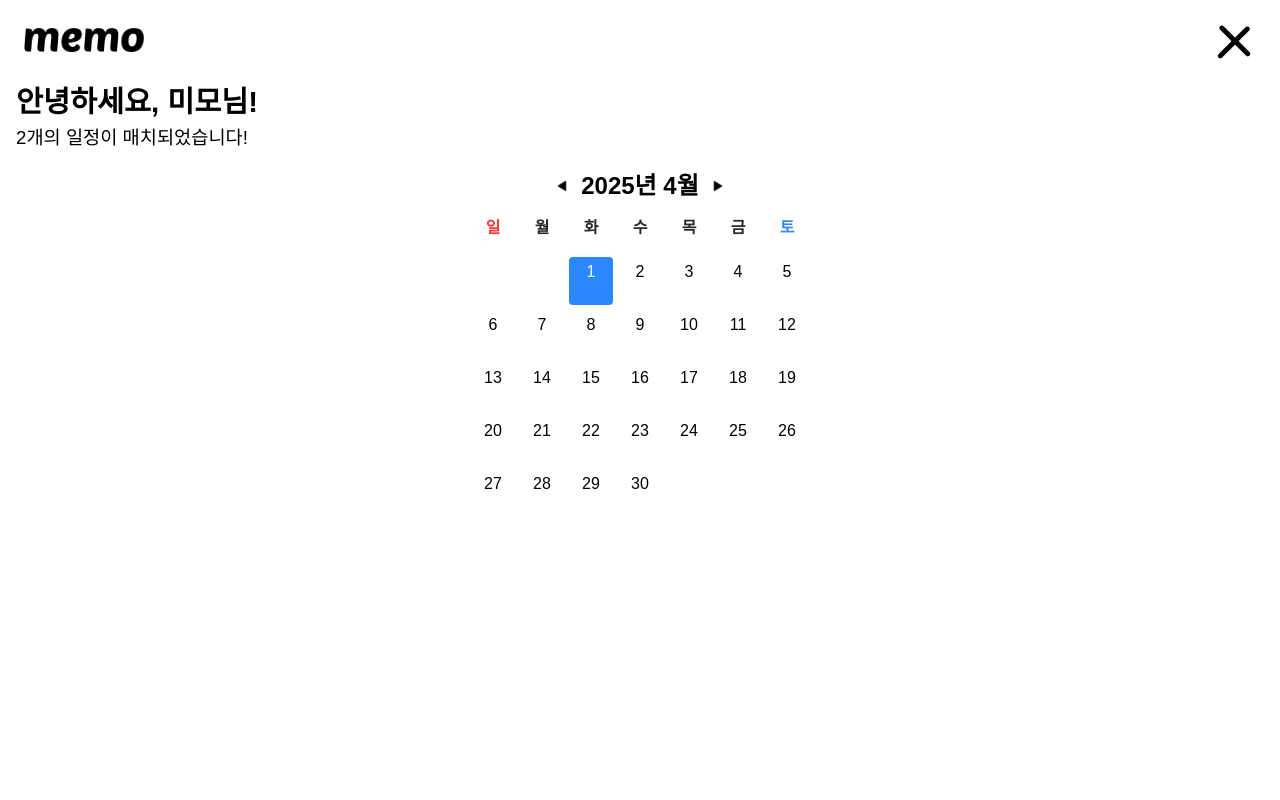
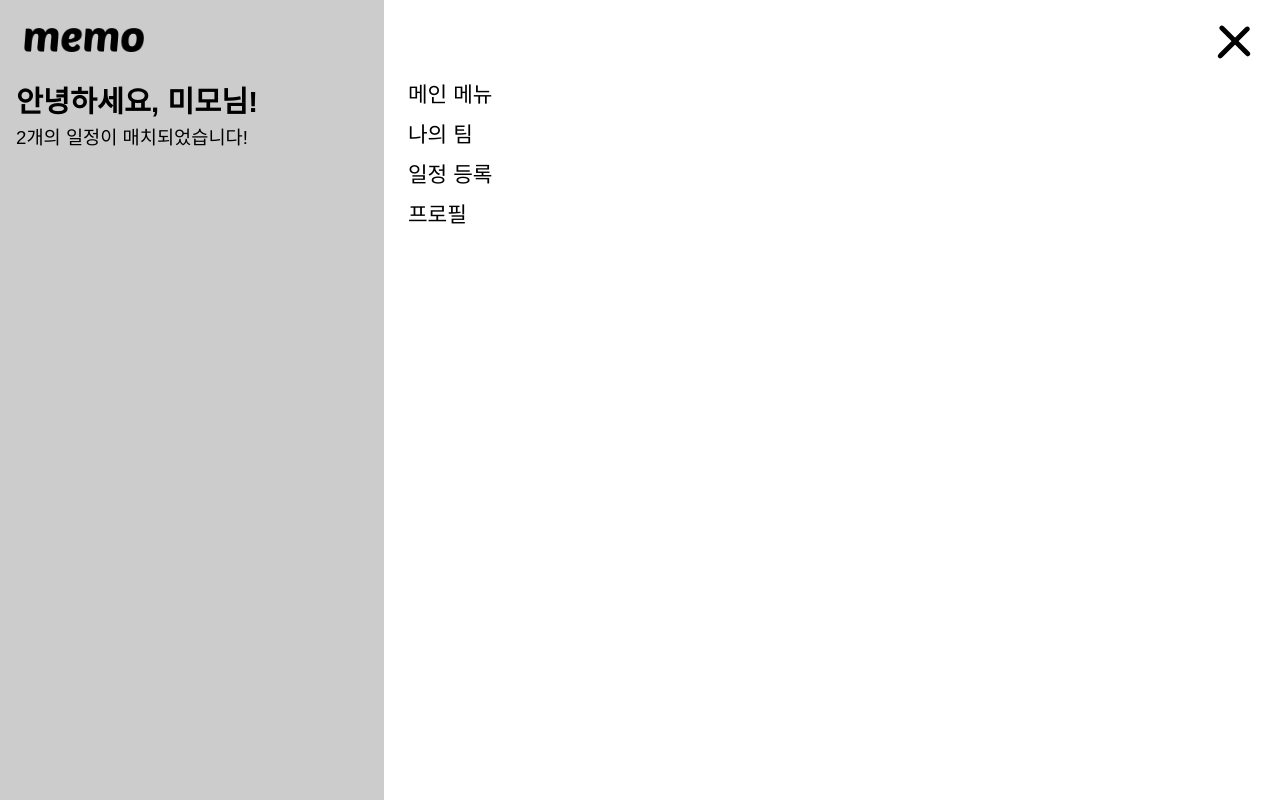
Before and after one commit to Spooder02/memo, a React (Vite) app in the folder frontend/: page / in a window 1280 px wide. Both pictures are taken after a click on the button 1236 px from the left and 40 px from the top of the page. Built offline with nearby package versions, Linux system fonts and the light colour scheme.

Commit message:
feat: Navbar 사이드바 추가

```diff
--- a/frontend/src/components/HamburgerMenu.tsx
+++ b/frontend/src/components/HamburgerMenu.tsx
@@ -20,6 +20,7 @@ const Menu = styled.button`
     gap: 0.4em;
     border: none;
     cursor: pointer;
+    z-index: 10;
 `;
 
 const Bar = styled.span<{isOpen: boolean}>`
--- a/frontend/src/components/Navbar.tsx
+++ b/frontend/src/components/Navbar.tsx
@@ -11,6 +11,7 @@ const Navbar = () => {
     };
 
     return (
+        <>
         <Header>
             <Logo src={logo}/>
             <HamburgerMenu
@@ -18,6 +19,16 @@ const Navbar = () => {
                 onClick={invertStatus}
             />
         </Header>
+        <HideContainer isOpen={isOpen}/>
+        <SideMenuContainer isOpen={isOpen}>
+            <MenuContainer>
+                <MenuTitle>메인 메뉴</MenuTitle>
+                <MenuTitle>나의 팀</MenuTitle>
+                <MenuTitle>일정 등록</MenuTitle>
+                <MenuTitle>프로필</MenuTitle>
+            </MenuContainer>
+        </SideMenuContainer>
+        </>
     )
 }
 
@@ -37,4 +48,41 @@ const Logo = styled.img`
     height: 1.5em;
 `;
 
+const HideContainer = styled.div<{isOpen: boolean}>`
+    position: absolute;
+    top: 0;
+    left: 0;
+    width: 100vw;
+    height: 100vh;
+    display: ${(props) => props.isOpen? 'block': 'none'};
+    background-color: #000000;
+    opacity: 0.2;
+`;
+
+const SideMenuContainer = styled.div<{isOpen: boolean}>`
+    position: absolute;
+    top: 0;
+    right: 0;
+    width: 70vw;
+    height: 100vh;
+    background-color: #ffffff;
+    z-index: 5;
+    transform: translateX(${(props) => (props.isOpen ? '0' : '100%')});
+    transition: transform 0.5s ease-in-out;
+
+    padding: 5em 1em 0 1.5em;
+`;
+
+const MenuContainer = styled.div`
+    display: grid;
+    gap: 0.5em;
+`;
+
+
+const MenuTitle = styled.a`
+    display: block;
+    font-weight: 500;
+    font-size: 16pt;
+`;
+
 export default Navbar;
```
